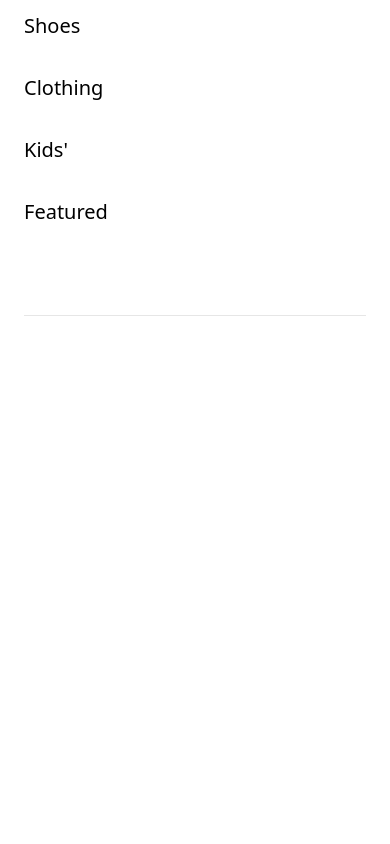
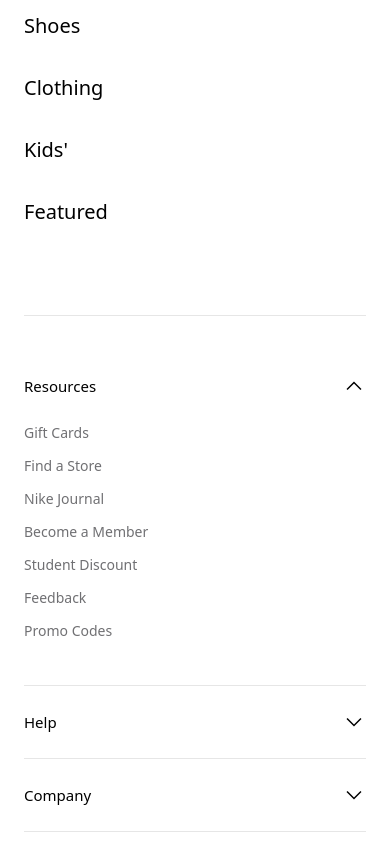
Before and after one commit to Holyrus/Nike-Landing, a React (Vite) app: page / in a window 390 px wide. Shown: the part 3573-4417 px from the top of the page. Before the commit the page ends 3889 px from the top, so only its background shows below. Built offline with nearby package versions, Linux system fonts and the light colour scheme; a web font is replaced by a local one.

Commit message:
Added the mobile menu details without animation

```diff
--- a/src/components/Footer.jsx
+++ b/src/components/Footer.jsx
@@ -13,8 +13,88 @@
         setIsOpen(false);
     }
 
+    const [isDetailsOpen1, setIsDetailsOpen1] = useState(true);
+
+    const toggleOpen1 = () => {
+        setIsDetailsOpen1(!isDetailsOpen1);
+    }
+
+    const [isDetailsOpen2, setIsDetailsOpen2] = useState(false);
+
+    const toggleOpen2 = () => {
+        setIsDetailsOpen2(!isDetailsOpen2);
+    }
+
+    const [isDetailsOpen3, setIsDetailsOpen3] = useState(false);
+
+    const toggleOpen3 = () => {
+        setIsDetailsOpen3(!isDetailsOpen3);
+    }
+
   return (
-    <footer className='flex lg:px-[48px] lg:mt-[60px] lg:pb-[48px]'>
+    <footer className='flex px-[24px] mt-[34px] pb-[48px] lg:px-[48px] lg:mt-[60px] lg:pb-[48px]'>
+
+        {/* Mobile footer  */}
+
+        <div className='lg:hidden flex flex-col gap-3 justify-start items-start w-full'>
+
+            <div className='flex flex-col justify-start items-start w-full'>
+
+                <details open={true} onClick={toggleOpen1} className='flex flex-col flex-nowrap w-full border-b-[1.5px] border-[#e6e6e6ff]'>
+                    <summary className='flex items-center justify-between h-[72px] cursor-pointer'>
+                        <span className='text-[15px] font-medium'>Resources</span>
+                        <span className=''>
+                            <svg className={`${isDetailsOpen1 ? 'hidden' : 'block'}`} aria-hidden="true" focusable="false" viewBox="0 0 24 24" role="img" width="24px" height="24px" fill="none"><path stroke="currentColor" stroke-width="1.5" d="M18.966 8.476L12 15.443 5.033 8.476"></path></svg>
+                            <svg className={`rotate-180 ${isDetailsOpen1 ? 'block' : 'hidden'}`} aria-hidden="true" focusable="false" viewBox="0 0 24 24" role="img" width="24px" height="24px" fill="none"><path stroke="currentColor" stroke-width="1.5" d="M18.966 8.476L12 15.443 5.033 8.476"></path></svg>
+                        </span>
+                    </summary>
+                    <div className='overflow-hidden flex flex-nowrap flex-col mb-8'>
+                    {FOOTER_RESOURCES.map((item, index) => (
+                        <a href={item.href} key={index} className='text-[#707073] font-medium text-[14px] hover:text-black pb-3'>{item.title}</a>
+                    ))}
+                    </div>
+                </details>
+
+                <details open={false} onClick={toggleOpen2} className='flex flex-col flex-nowrap w-full border-b-[1.5px] border-[#e6e6e6ff]'>
+                    <summary className='flex items-center justify-between h-[72px] cursor-pointer'>
+                        <span className='text-[15px] font-medium'>Help</span>
+                        <span className=''>
+                            <svg className={`${isDetailsOpen2 ? 'hidden' : 'block'}`} aria-hidden="true" focusable="false" viewBox="0 0 24 24" role="img" width="24px" height="24px" fill="none"><path stroke="currentColor" stroke-width="1.5" d="M18.966 8.476L12 15.443 5.033 8.476"></path></svg>
+                            <svg className={`rotate-180 ${isDetailsOpen2 ? 'block' : 'hidden'}`} aria-hidden="true" focusable="false" viewBox="0 0 24 24" role="img" width="24px" height="24px" fill="none"><path stroke="currentColor" stroke-width="1.5" d="M18.966 8.476L12 15.443 5.033 8.476"></path></svg>
+                        </span>
+                    </summary>
+                    <div className='overflow-hidden flex flex-nowrap flex-col mb-8'>
+                    {FOOTER_HELP.map((item, index) => (
+                        <a href={item.href} key={index} className='text-[#707073] font-medium text-[14px] hover:text-black pb-3'>{item.title}</a>
+                    ))}
+                    </div>
+                </details>
+
+                <details open={false} onClick={toggleOpen3} className='flex flex-col flex-nowrap w-full border-b-[1.5px] border-[#e6e6e6ff]'>
+                    <summary className='flex items-center justify-between h-[72px] cursor-pointer'>
+                        <span className='text-[15px] font-medium'>Company</span>
+                        <span className=''>
+                            <svg className={`${isDetailsOpen3 ? 'hidden' : 'block'}`} aria-hidden="true" focusable="false" viewBox="0 0 24 24" role="img" width="24px" height="24px" fill="none"><path stroke="currentColor" stroke-width="1.5" d="M18.966 8.476L12 15.443 5.033 8.476"></path></svg>
+                            <svg className={`rotate-180 ${isDetailsOpen3 ? 'block' : 'hidden'}`} aria-hidden="true" focusable="false" viewBox="0 0 24 24" role="img" width="24px" height="24px" fill="none"><path stroke="currentColor" stroke-width="1.5" d="M18.966 8.476L12 15.443 5.033 8.476"></path></svg>
+                        </span>
+                    </summary>
+                    <div className='overflow-hidden flex flex-nowrap flex-col mb-8'>
+                    {FOOTER_COMPANY.map((item, index) => (
+                        <a href={item.href} key={index} className='text-[#707073] font-medium text-[14px] hover:text-black pb-3'>{item.title}</a>
+                    ))}
+                    </div>
+                </details>
+
+            </div>
+
+            <div className=''>
+
+            </div>
+
+        </div>
+
+        {/* Desktop footer  */}
+
         <div className='hidden lg:flex w-full justify-start items-start flex-col gap-[4.5rem]'>
 
             <div className='w-full h-[275px] flex flex-row justify-start items-start gap-3'>
--- a/src/components/MerchMenu.jsx
+++ b/src/components/MerchMenu.jsx
@@ -14,7 +14,7 @@
   }
 
   return (
-    <section className='flex justify-start items-start sm:justify-center sm:items-start border-b-[1.5px] border-[#e6e6e6ff] mt-[45px] pb-[80px] sm:pb-[60px] lg:pb-[100px] mx-6 sm:mx-12'>
+    <section className='flex justify-start items-start sm:justify-center sm:items-start border-b-[1.5px] border-[#e6e6e6ff] mt-[45px] pb-[80px] sm:pb-[60px] lg:pb-[100px] mx-6 sm:mx-6 sm:px-6'>
 
         <div className='hidden sm:flex md:flex lg:flex flex-row flex-nowrap justify-start items-start sm:gap-5 md:gap-14' onMouseEnter={handleMouseEnter} onMouseLeave={handleMouseLeave}>
 
```
